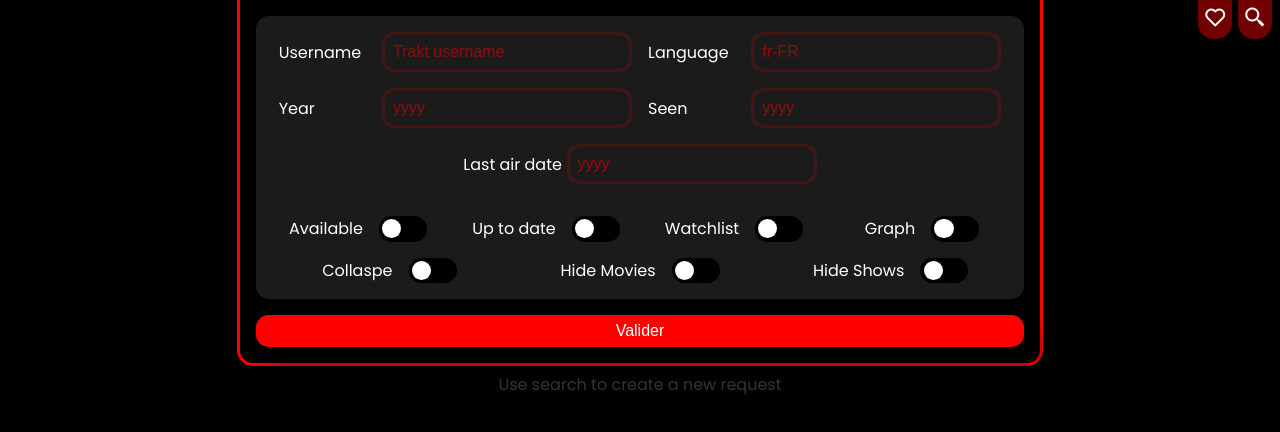
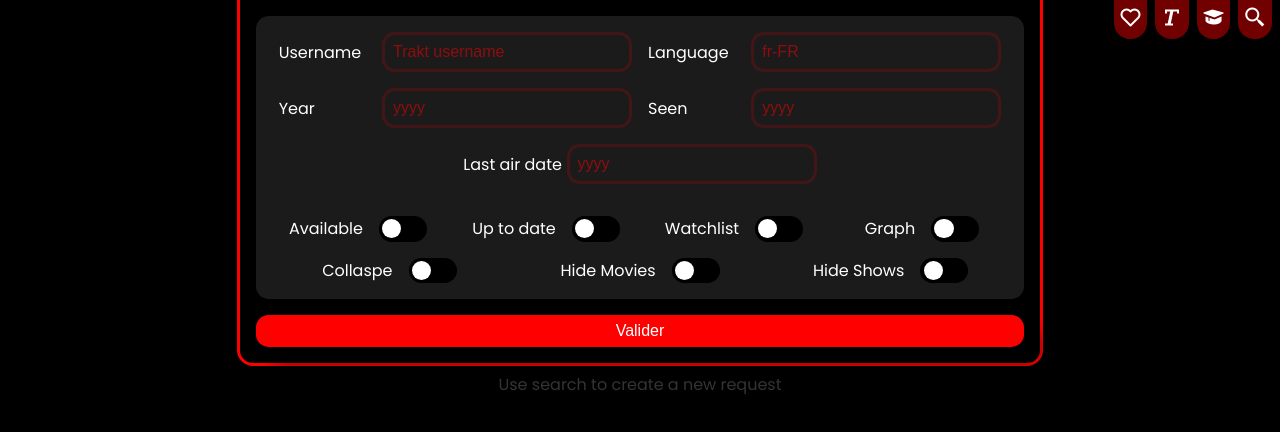
Before and after one commit to ArthurTakase/TraktWrapped, a React (Vite) app: page / in a window 1280 px wide. Shown: the top 432 px of the page. Built offline with nearby package versions, Linux system fonts and the light colour scheme.

Commit message:
FEAT: Nouvelles options pour modifier l'affichage

```diff
--- a/src/App.jsx
+++ b/src/App.jsx
@@ -58,10 +58,6 @@ export default function App() {
         window.location.reload()
     }
 
-    function fav() {
-        main.current.classList.toggle('fav')
-    }
-
     useEffect(() => {
         toggleMenu()
 
@@ -81,8 +77,12 @@ export default function App() {
 
     return (
     <div className="main" ref={main}>
-        <button id="search_btn" className="top_btn" onClick={() => {toggleMenu("search_btn")}}><i className='bx bx-search-alt-2'></i></button>
-        <button id="fav_btn" className="top_btn" onClick={() => {fav()}}><i className='bx bx-heart'></i></button>
+        <div className="top_btns">
+            <button onClick={() => {main.current.classList.toggle('fav')}}><i className='bx bx-heart'></i></button>
+            <button onClick={() => {main.current.classList.toggle('no-title')}}><i className='bx bx-text' ></i></button>
+            <button onClick={() => {main.current.classList.toggle('no-score')}}><i className='bx bxs-graduation' ></i></button>
+            <button onClick={() => {toggleMenu("search_btn")}}><i className='bx bx-search-alt-2'></i></button>
+        </div>
         <div className="graph-zone menu-zone" ref={menu}>
             <div className="group">
                 {/* <h1 className="title">Recherche</h1> */}
--- a/src/scss/app.scss
+++ b/src/scss/app.scss
@@ -4,7 +4,7 @@ body {
     margin: 0;
     display: flex;
     width: 100%;
-    min-height: 100vh;
+    min-height: calc(100vh - 4rem);
     justify-content: center;
     align-items: center;
     background: black;
@@ -12,6 +12,8 @@ body {
     font-family: "Poppins", sans-serif;
     background-color: #020202;
     overflow-x: hidden;
+    padding-top: 2rem;
+    padding-bottom: 2rem;
 }
 
 .main {
--- a/src/scss/form.scss
+++ b/src/scss/form.scss
@@ -36,34 +36,30 @@
     }
 }
 
-.top_btn {
+.top_btns {
+    position: fixed;
+    top: -0.6rem;
+    right: 0.5rem;
+    z-index: 200;
+    gap: 0.5rem;
+    display: flex;
+    button {
         border: none;
         background: rgba(255, 0, 0, 0.444);
-    position: fixed;
         color: white;
-    top: -0.6rem;
-    margin-right: 0.5rem;
         font-size: 1.5rem;
         padding: 0.3rem;
         padding-top: 1rem;
         transition: 0.3s ease-in-out;
         border-bottom-left-radius: 1rem;
         border-bottom-right-radius: 1rem;
-    z-index: 200;
         backdrop-filter: blur(10px);
         &:hover {
             cursor: pointer;
-        top: 0;
             background: red;
+            translate: 0 0.6rem;
         }
     }
-
-#search_btn {
-    right: 0;
-}
-
-#fav_btn {
-    right: 2.5rem;
 }
 
 .menu {
--- a/src/scss/movie.scss
+++ b/src/scss/movie.scss
@@ -113,3 +113,11 @@
         box-shadow: none;
     }
 }
+
+.no-score .movie .rating {
+    display: none;
+}
+
+.no-title .movie .data {
+    display: none;
+}
```
Lines whose indentation alone changed are shown as unchanged.
